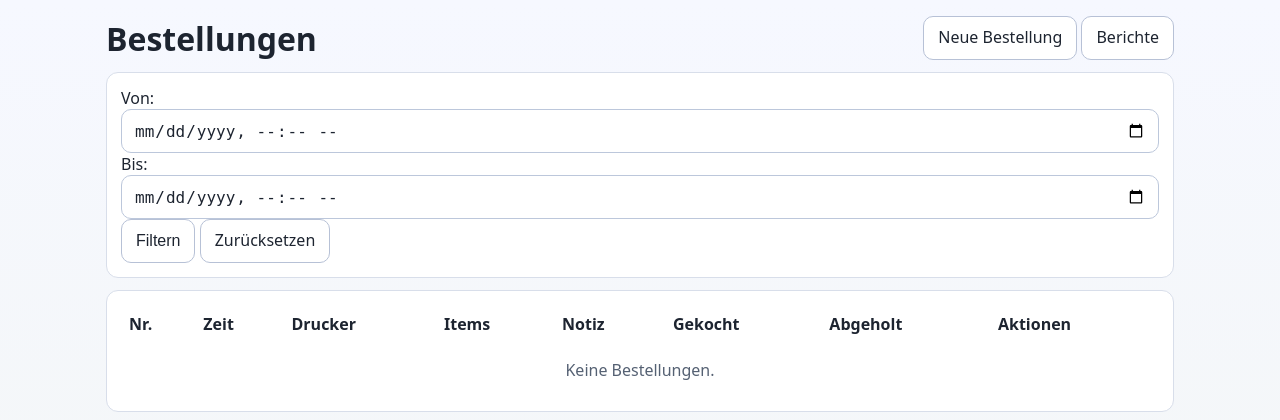
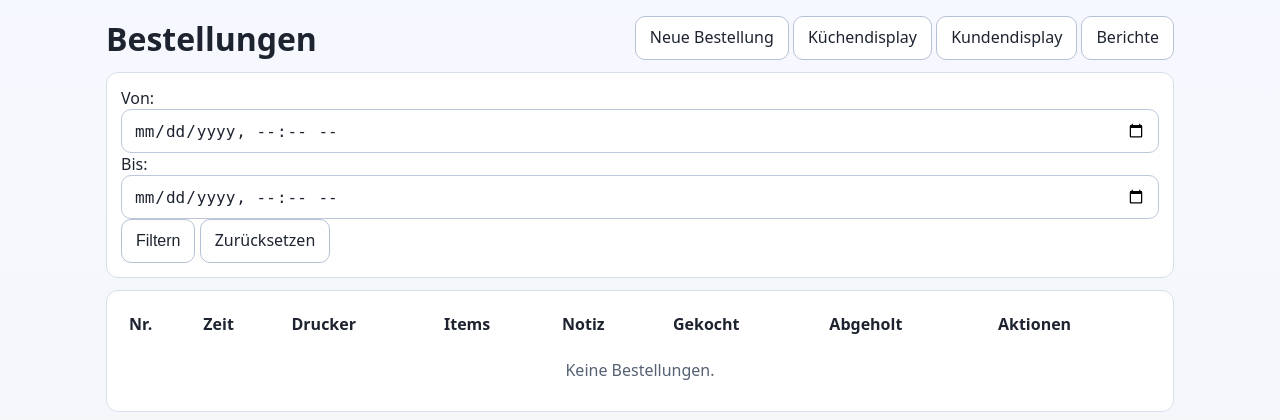
Before and after one commit to philipp-btz/kitchenhelper, a FastAPI app: page /orders in a window 1280 px wide. Shown: the top 420 px of the page. Run offline with FastAPI, Linux system fonts and the light colour scheme; data that the repository does not hold is empty.

Commit message:
feat: add kitchen and customer display links to index and orders topbar

```diff
--- a/templates/index.html
+++ b/templates/index.html
@@ -36,6 +36,8 @@
     <div class="actions-row">
       <a href="/menus" class="btn">Speisekarten Auswahl</a>
       <a href="/orders" class="btn">Bestellungen</a>
+      <a href="/kitchen_display" class="btn">Küchendisplay</a>
+      <a href="/customer_display" class="btn">Kundendisplay</a>
     </div>
   </header>
   <div class="layout">
--- a/templates/orders.html
+++ b/templates/orders.html
@@ -6,6 +6,8 @@
     <h1>Bestellungen</h1>
     <div class="actions-row">
       <a href="/" class="btn">Neue Bestellung</a>
+      <a href="/kitchen_display" class="btn">Küchendisplay</a>
+      <a href="/customer_display" class="btn">Kundendisplay</a>
       <a href="/reports" class="btn">Berichte</a>
     </div>
   </header>
```
